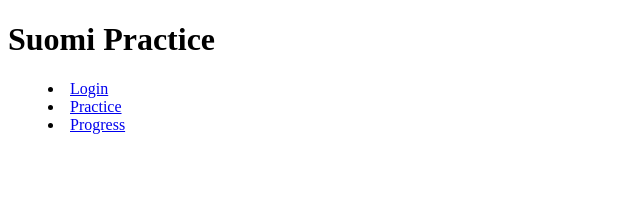
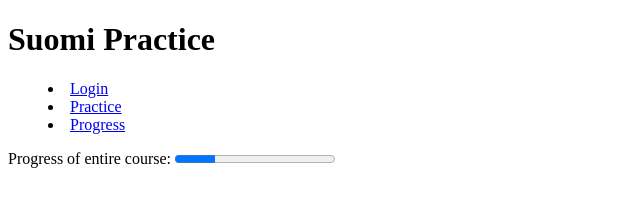
Before and after one commit to myriambyu/startup, a plain HTML site: page progress.html in a window 1280 px wide. Shown: the whole page, without its empty margins (0-640 px from the left). Drawn offline with Linux system fonts and the light colour scheme.

Commit message:
added progress bar

```diff
--- a/progress.html
+++ b/progress.html
@@ -16,5 +16,11 @@
             </menu>
           </nav>
     </header>
+    <main>
+            <div class="progress">
+                <label for="progress">Progress of entire course:</label>
+                <progress id="progress" max="100" value="25"></progress>
+            </div>
+    </main>
   </body>
 </html>
```
Also changed, not shown: practice.html (+4 -0 lines).
